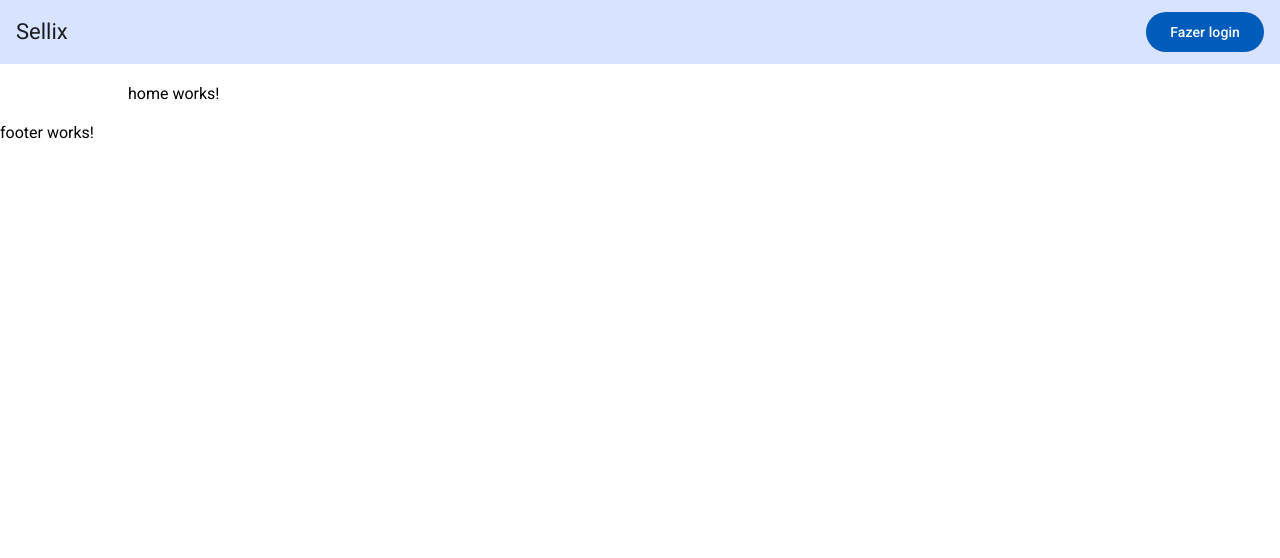
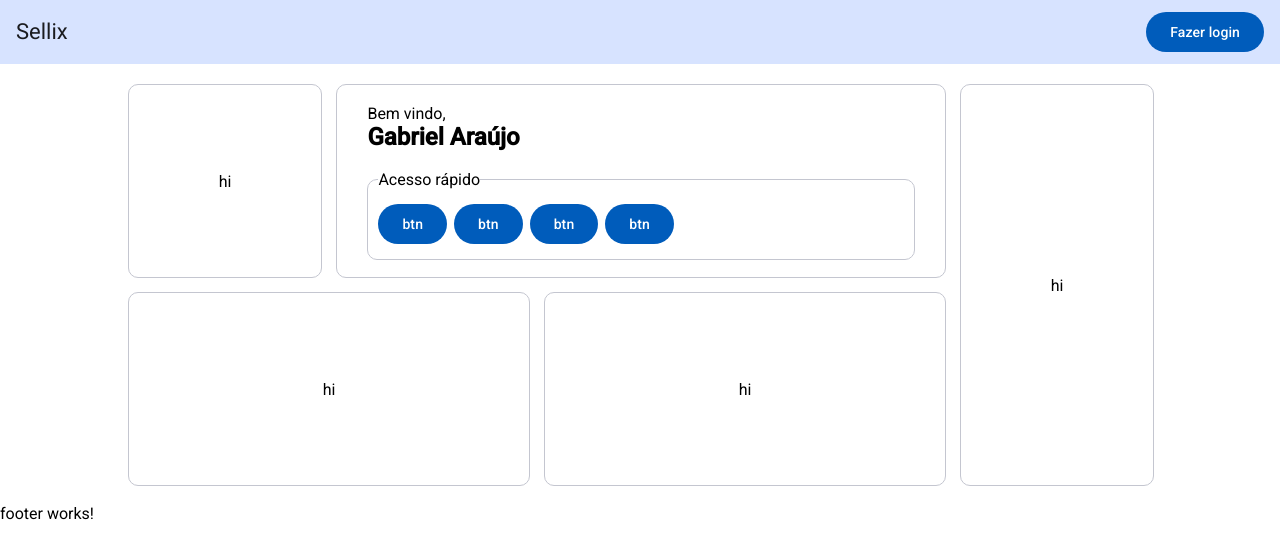
Before and after one commit to theMyntt/nouveau-sellix-frontend, an Angular app: page /home in a window 1280 px wide. Shown: the top 558 px of the page. Built offline with nearby package versions, Linux system fonts and the light colour scheme.

Commit message:
feat: grid tile seconds

```diff
--- a/src/app/features/home/home.component.html
+++ b/src/app/features/home/home.component.html
@@ -1 +1,28 @@
-<p>home works!</p>
+<mat-grid-list cols="5" rowHeight="1:1" gutterSize="16px">
+    <mat-grid-tile colspan="1" rowspan="1">
+        <p>hi</p>
+    </mat-grid-tile>
+    <mat-grid-tile colspan="3" rowspan="1">
+        <div>
+            <p>Bem vindo,</p>
+            <h2>Gabriel Araújo</h2>
+            <br />
+            <fieldset>
+                <legend>Acesso rápido</legend>
+                <button mat-flat-button>btn</button>
+                <button mat-flat-button>btn</button>
+                <button mat-flat-button>btn</button>
+                <button mat-flat-button>btn</button>
+            </fieldset>
+        </div>
+    </mat-grid-tile>
+    <mat-grid-tile colspan="1" rowspan="2">
+        <p>hi</p>
+    </mat-grid-tile>
+    <mat-grid-tile colspan="2" rowspan="1">
+        <p>hi</p>
+    </mat-grid-tile>
+    <mat-grid-tile colspan="2" rowspan="1">
+        <p>hi</p>
+    </mat-grid-tile>
+</mat-grid-list>
--- a/src/app/features/home/home.component.scss
+++ b/src/app/features/home/home.component.scss
@@ -0,0 +1,21 @@
+:host {
+  mat-grid-list {
+    mat-grid-tile {
+      div {
+        width: 90%;
+        height: 80%;
+        fieldset {
+            padding: 15px 10px;
+            display: flex;
+            gap: 7px;
+        }
+      }
+    }
+  }
+}
+
+mat-grid-tile,
+fieldset {
+  border: 1px solid var(--mat-sys-outline-variant);
+  border-radius: 10px;
+}
--- a/src/app/features/home/home.component.ts
+++ b/src/app/features/home/home.component.ts
@@ -1,8 +1,10 @@
-import { Component } from '@angular/core';
+import { Component, inject, signal } from '@angular/core';
+import { MatButtonModule } from '@angular/material/button';
+import { MatGridListModule } from '@angular/material/grid-list'
 
 @Component({
   selector: 'app-home',
-  imports: [],
+  imports: [MatGridListModule, MatButtonModule],
   templateUrl: './home.component.html',
   styleUrl: './home.component.scss'
 })
```
